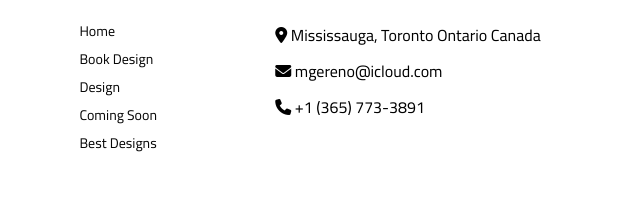
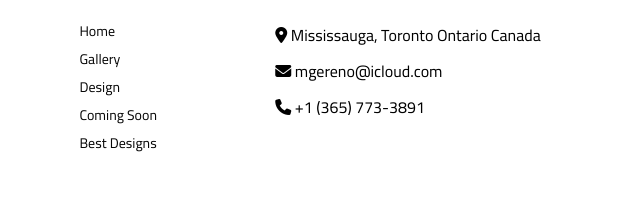
Before and after one commit to usmansaleem90/MGE-BATHROOM-AND-KITCHEN, a plain HTML site: page index.html in a window 1280 px wide. Shown: the part 8157-8372 px from the top of the page, 578-1218 px from the left. Drawn offline with Linux system fonts and the light colour scheme; a script that the page names is missing.

Commit message:
Update index.html

```diff
--- a/index.html
+++ b/index.html
@@ -1146,7 +1146,7 @@
                         </div>
                         <ul>
                            <li><a href="index.html">Home</a></li>
-                           <li><a href="book-design.html">Book Design</a></li>
+                          <li><a href="gallery.html">Gallery</a></li>
                            <li><a href="design.html">Design</a></li>
                            <li><a href="coming-soon.html">Coming Soon</a></li>
                            <li><a href="best-designs.html">Best Designs</a></li>
```
